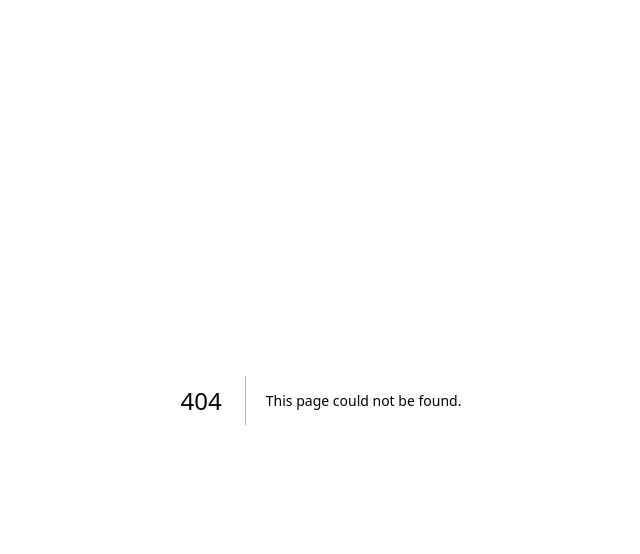
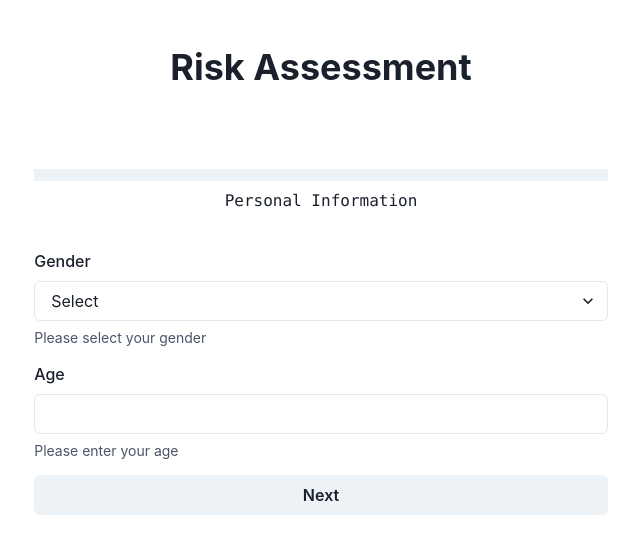
Before and after one commit to dthx2710/csc2008-team37-2023, a Next.js app: page /form in a window 1280 px wide. Before the commit this address had no page. Shown: the top 554 px of the page, without its empty margins (319-959 px from the left). Built offline with nearby package versions, Linux system fonts and the light colour scheme.

Commit message:
feat: basic form template

```diff
--- a/pages/_app.js
+++ b/pages/_app.js
@@ -1,5 +1,10 @@
-import '@/styles/globals.css'
+import "@/styles/globals.css";
+import { ChakraProvider } from "@chakra-ui/react";
 
 export default function App({ Component, pageProps }) {
-  return <Component {...pageProps} />
+  return (
+    <ChakraProvider>
+      <Component {...pageProps} />
+    </ChakraProvider>
+  );
 }
--- /dev/null
+++ b/pages/form/index.js
@@ -0,0 +1,77 @@
+import React, { useEffect, useState } from "react";
+import { Container, Progress, Center, Heading } from "@chakra-ui/react";
+import Head from "next/head";
+import PatientForm from "@/src/Form/PatientForm";
+import InternalForm from "@/src/Form/InternalForm";
+import ExternalForm from "@/src/Form/ExternalForm";
+import SymptomForm from "@/src/Form/SymptomForm";
+
+const Form = () => {
+  const [info, setInfo] = useState({});
+  const [step, setStep] = useState(1);
+  const [progress, setProgress] = useState(0);
+
+  useEffect(() => {
+    setStep(1);
+    setProgress(0);
+  }, []);
+
+  const handleSubmit = (e) => {
+    e.preventDefault();
+    console.log({ info });
+  };
+
+  return (
+    <>
+      <Head>
+        <title>Risk Assessment</title>
+      </Head>
+      <main>
+        <Center maxW={"3x1"}>
+          <Container p={4} mt={30}>
+            <Heading mb={20}>
+              <center>Risk Assessment</center>
+            </Heading>
+            <Progress value={progress} />
+            <form onSubmit={handleSubmit}>
+              {step === 1 && (
+                <PatientForm
+                  info={info}
+                  setInfo={setInfo}
+                  setStep={setStep}
+                  setProgress={setProgress}
+                />
+              )}
+              {step === 2 && (
+                <InternalForm
+                  info={info}
+                  setInfo={setInfo}
+                  setStep={setStep}
+                  setProgress={setProgress}
+                />
+              )}
+              {step === 3 && (
+                <ExternalForm
+                  info={info}
+                  setInfo={setInfo}
+                  setStep={setStep}
+                  setProgress={setProgress}
+                />
+              )}
+              {step === 4 && (
+                <SymptomForm
+                  info={info}
+                  setInfo={setInfo}
+                  setStep={setStep}
+                  setProgress={setProgress}
+                />
+              )}
+            </form>
+          </Container>
+        </Center>
+      </main>
+    </>
+  );
+};
+
+export default Form;
--- /dev/null
+++ b/src/Form/ExternalForm.jsx
@@ -0,0 +1,75 @@
+import React, { useState } from "react";
+import {
+  Button,
+  FormControl,
+  FormLabel,
+  Stack,
+  Text,
+  Slider,
+  SliderTrack,
+  SliderFilledTrack,
+  SliderThumb,
+  FormHelperText,
+  FormErrorMessage,
+} from "@chakra-ui/react";
+
+// step 2
+
+const ExternalForm = ({ info, setStep, setProgress, setInfo }) => {
+  const externalInit = { airPollution: 1 };
+  const [values, setValues] = useState(externalInit);
+  const handleChange = (prop) => (event) => {
+    setValues({ ...values, [prop]: event.target.value });
+  };
+  const handleSliderChange = (prop) => (val) => {
+    setValues({ ...values, [prop]: val });
+  };
+  return (
+    <>
+      <Stack spacing={4}>
+        <Text as="samp" fontSize="l" mt={2} mb={5}>
+          <center>External Factors</center>
+        </Text>
+        <FormControl>
+          <FormLabel htmlFor="airPollution">Air Pollution</FormLabel>
+          <Slider
+            aria-label="air-pollution-slider"
+            defaultValue={1}
+            min={1}
+            max={8}
+            onChangeEnd={handleSliderChange("airPollution")}
+          >
+            <SliderTrack>
+              <SliderFilledTrack />
+            </SliderTrack>
+            <SliderThumb />
+          </Slider>
+          <FormHelperText>Level of air pollution exposure</FormHelperText>
+          <FormErrorMessage>This field is required</FormErrorMessage>
+        </FormControl>
+        <Button
+          type="button"
+          onClick={() => {
+            setStep(2);
+            setProgress(25);
+          }}
+        >
+          Back
+        </Button>
+        <Button
+          type="button"
+          onClick={() => {
+            setStep(4);
+            setProgress(75);
+            setInfo({ ...info, ...values });
+            console.log(values);
+          }}
+        >
+          Next
+        </Button>
+      </Stack>
+    </>
+  );
+};
+
+export default ExternalForm;
--- /dev/null
+++ b/src/Form/InternalForm.jsx
@@ -0,0 +1,76 @@
+import React, { useState } from "react";
+import {
+  Button,
+  FormControl,
+  FormLabel,
+  FormHelperText,
+  FormErrorMessage,
+  Stack,
+  Text,
+  Slider,
+  SliderTrack,
+  SliderFilledTrack,
+  SliderThumb,
+} from "@chakra-ui/react";
+
+// step 2
+
+const InternalForm = ({ info, setStep, setProgress, setInfo }) => {
+  const internalInit = { alcoholUse: 1 };
+  const [values, setValues] = useState(internalInit);
+  const handleChange = (prop) => (event) => {
+    setValues({ ...values, [prop]: event });
+  };
+  const handleSliderChange = (prop) => (val) => {
+    setValues({ ...values, [prop]: val });
+  };
+  return (
+    <>
+      <Stack spacing={4}>
+        <Text as="samp" fontSize="l" mt={2} mb={5}>
+          <center>Internal Factors</center>
+        </Text>
+        <FormControl>
+          <FormLabel htmlFor="alcoholUse">Alcohol Use</FormLabel>
+          <Slider
+            aria-label="alcohol-slider"
+            defaultValue={1}
+            min={1}
+            max={8}
+            onChangeEnd={handleSliderChange("alcoholUse")}
+          >
+            <SliderTrack>
+              <SliderFilledTrack />
+            </SliderTrack>
+            <SliderThumb />
+          </Slider>
+          <FormHelperText>Level of alcohol use</FormHelperText>
+          <FormErrorMessage>This field is required</FormErrorMessage>
+        </FormControl>
+
+        <Button
+          type="button"
+          onClick={() => {
+            setStep(1);
+            setProgress(0);
+          }}
+        >
+          Back
+        </Button>
+        <Button
+          type="button"
+          onClick={() => {
+            setStep(3);
+            setProgress(50);
+            setInfo({ ...info, ...values });
+            console.log(values);
+          }}
+        >
+          Next
+        </Button>
+      </Stack>
+    </>
+  );
+};
+
+export default InternalForm;
--- /dev/null
+++ b/src/Form/PatientForm.jsx
@@ -0,0 +1,80 @@
+import React, { useState } from "react";
+import {
+  Button,
+  FormControl,
+  FormLabel,
+  FormHelperText,
+  FormErrorMessage,
+  Select,
+  Stack,
+  Text,
+  NumberInput,
+  NumberInputField,
+  NumberInputStepper,
+  NumberIncrementStepper,
+  NumberDecrementStepper,
+} from "@chakra-ui/react";
+
+//step 1
+
+const PatientForm = ({ info, setStep, setProgress, setInfo }) => {
+  const patientInit = { age: '', gender: 0 };
+  const [values, setValues] = useState(patientInit);
+  const handleChange = (prop) => (event) => {
+    setValues({ ...values, [prop]: event.target.value });
+  };
+  return (
+    <>
+      <Stack spacing={4}>
+        <Text as="samp" fontSize="l" mt={2} mb={5}>
+          <center>Personal Information</center>
+        </Text>
+        <FormControl>
+          <FormLabel htmlFor="gender">Gender</FormLabel>
+          <Select
+            id="gender"
+            value={values.gender}
+            onChange={handleChange("gender")}
+          >
+            <option value="">Select</option>
+            <option value="1">Male</option>
+            <option value="2">Female</option>
+          </Select>
+          <FormHelperText>Please select your gender</FormHelperText>
+          <FormErrorMessage>This field is required</FormErrorMessage>
+        </FormControl>
+        <FormControl>
+          <FormLabel htmlFor="age">Age</FormLabel>
+          <NumberInput
+            id="age"
+            type="number"
+            value={values.age}
+            min = {1}
+            max = {100}
+          >
+            <NumberInputField
+            onChange={handleChange("age")}/>
+          </NumberInput>
+          <FormHelperText>Please enter your age</FormHelperText>
+          <FormErrorMessage>This field is required</FormErrorMessage>
+        </FormControl>
+        <Button
+          type="button"
+          onClick={() => {
+            setStep(2);
+            setProgress(25);
+
+            console.log(info);
+            setInfo({ ...info, ...values });
+            console.log(values);
+            console.log(info);
+          }}
+        >
+          Next
+        </Button>
+      </Stack>
+    </>
+  );
+};
+
+export default PatientForm;
--- /dev/null
+++ b/src/Form/SymptomForm.jsx
@@ -0,0 +1,65 @@
+import React, { useState } from "react";
+import {
+  Button,
+  FormControl,
+  FormLabel,
+  Stack,
+  Text,
+  Slider,
+  SliderTrack,
+  SliderFilledTrack,
+  SliderThumb,
+  FormHelperText,
+  FormErrorMessage,
+} from "@chakra-ui/react";
+
+// step 4
+
+const SymptomForm = ({ info, setStep, setProgress, setInfo }) => {
+  const symptomInit = { chestPain: 1 };
+  const [values, setValues] = useState(symptomInit);
+  const handleChange = (prop) => (event) => {
+    setValues({ ...values, [prop]: event.target.value });
+  };
+  const handleSliderChange = (prop) => (val) => {
+    setValues({ ...values, [prop]: val });
+  };
+  return (
+    <>
+      <Stack spacing={4}>
+        <Text as="samp" fontSize="l" mt={2} mb={5}>
+          <center>Symptoms</center>
+        </Text>
+        <FormControl>
+          <FormLabel htmlFor="chestPain">Chest Pain</FormLabel>
+          <Slider
+            aria-label="air-pollution-slider"
+            defaultValue={1}
+            min={1}
+            max={9}
+            onChangeEnd={handleSliderChange("chestPain")}
+          >
+            <SliderTrack>
+              <SliderFilledTrack />
+            </SliderTrack>
+            <SliderThumb />
+          </Slider>
+          <FormHelperText>Level of chest pain</FormHelperText>
+          <FormErrorMessage>This field is required</FormErrorMessage>
+        </FormControl>
+        <Button
+          type="button"
+          onClick={() => {
+            setStep(3);
+            setProgress(50);
+          }}
+        >
+          Back
+        </Button>
+        <Button type="submit">Submit</Button>
+      </Stack>
+    </>
+  );
+};
+
+export default SymptomForm;
```
Also changed, not shown: pages/index.js (+15 -9 lines), pages/login/index.js (added).
